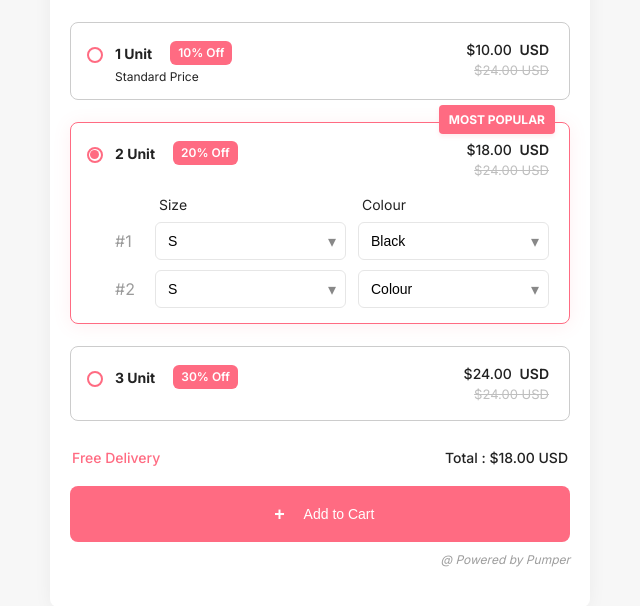
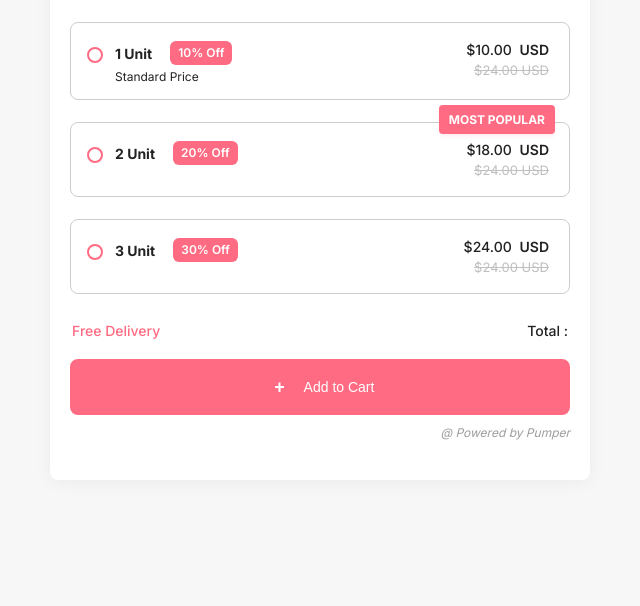
Before and after one commit to Rajul-Tiwari/proveway, a plain HTML site: page index.html in a window 1280 px wide. Shown: the part 140-746 px from the top of the page, without its empty margins (320-960 px from the left). Drawn offline with Linux system fonts and the light colour scheme.

Commit message:
initially no card is selected

```diff
--- a/index.html
+++ b/index.html
@@ -72,7 +72,7 @@
 
             <!-- Plan: 2 Unit (Most Popular) -->
             <label class="card radio popular" data-plan="2">
-                <input type="radio" name="plan" value="2" class="choice" checked />
+                <input type="radio" name="plan" value="2" class="choice" />
                 <div class="body">
                     <div class="flag" aria-hidden="true">MOST POPULAR</div>
                     <div class="row">
--- a/script.js
+++ b/script.js
@@ -12,6 +12,10 @@ function money(n){
 
 function updateTotal(){
   const checked = formEl.querySelector('input[name="plan"]:checked');
+  if (!checked) {
+    totalEl.textContent = '';
+    return;
+  }
   const units = checked ? Number(checked.value) : 2;
   totalEl.textContent = money(priceByUnits[units]);
 }
@@ -53,7 +57,6 @@ function readCurrentSelections(){
   });
 }
 
-// set initial UI
-const initial = formEl.querySelector('input[name="plan"]:checked');
-if(initial){ openCard(initial.closest('.card')); }
+// set initial UI: nothing selected, nothing open
+cards.forEach(card => card.classList.remove('open'));
 updateTotal();
```
